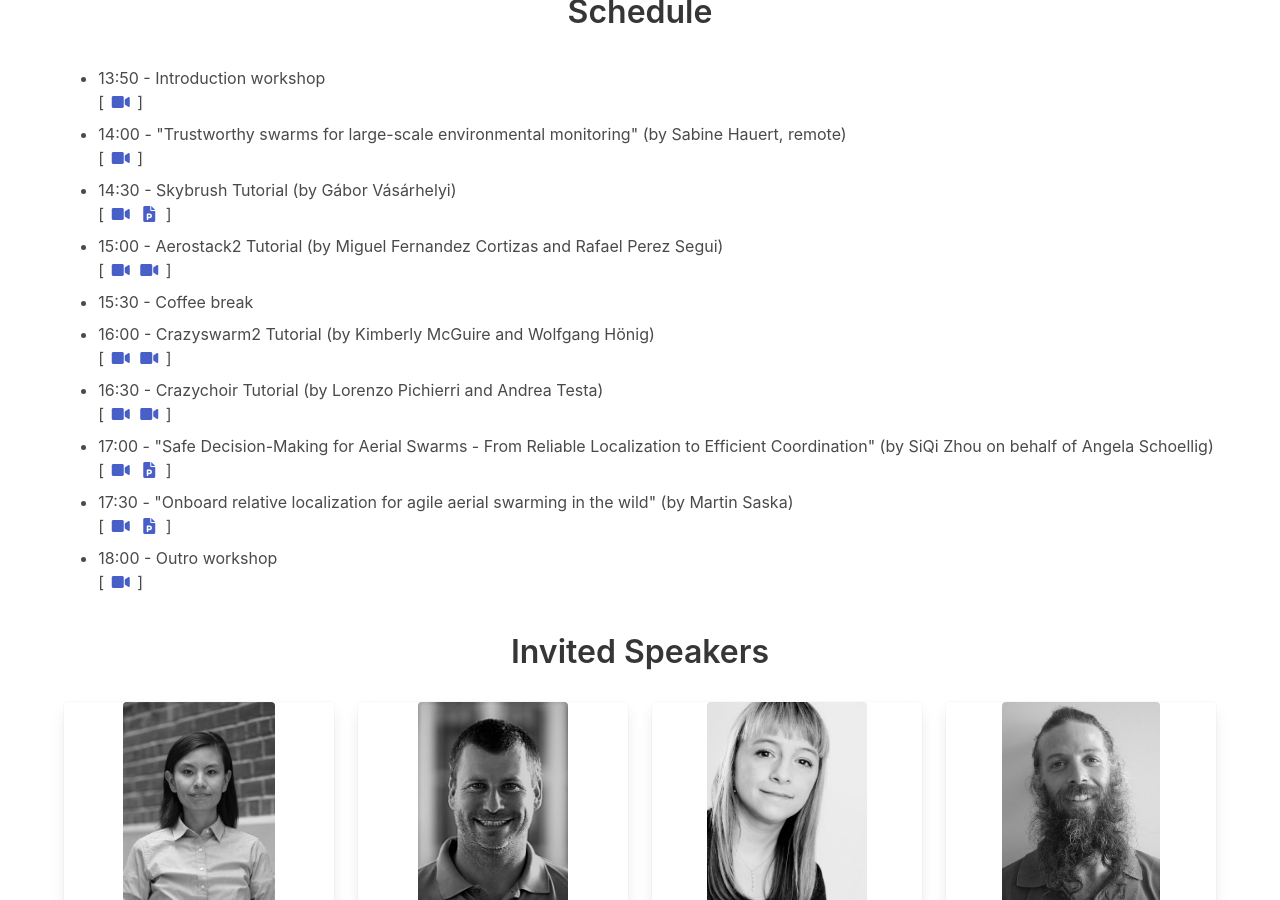
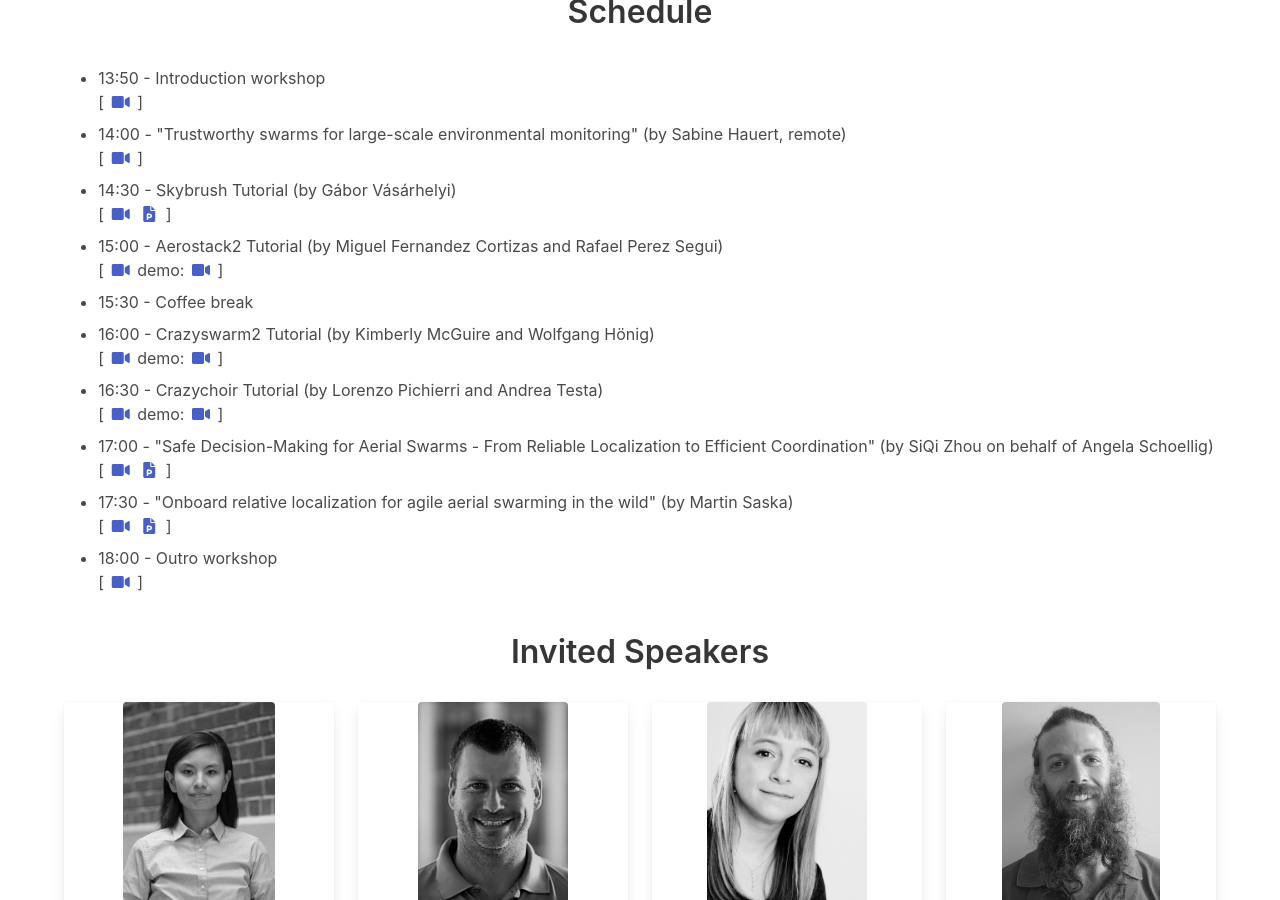
Before and after one commit to IMRCLab/workshop-aerial-swarms-rss2024, a Jekyll site: the page built from index.html, in a window 1280 px wide and 900 px high, scrolled down 851 px. Built offline with Jekyll 4.4.1, drawn with Linux system fonts in a browser that asks for light colours.

Commit message:
Update index.html

```diff
--- a/index.html
+++ b/index.html
@@ -239,7 +239,7 @@
         <br>
           [
             <a href="https://www.youtube.com/watch?v=LnTmqx08K3k&t=4020s"><span class="icon"><i class="fas fa-video"></i></span></a>
-            <a href="https://www.youtube.com/watch?v=F-I42HkfnWY&t=6s"><span class="icon"><i class="fas fa-video"></i></span></a>
+            demo: <a href="https://www.youtube.com/watch?v=s_NTrwU9VaA&t=6s"><span class="icon"><i class="fas fa-video"></i></span></a>
           ]
         </li>
         <li>15:30 - Coffee break </li>
@@ -247,14 +247,14 @@
         <br>
           [
             <a href="https://www.youtube.com/watch?v=LnTmqx08K3k&t=5840s"><span class="icon"><i class="fas fa-video"></i></span></a>
-            <a href="https://www.youtube.com/watch?v=F-I42HkfnWY&t=203s"><span class="icon"><i class="fas fa-video"></i></span></a>
+            demo: <a href="https://www.youtube.com/watch?v=s_NTrwU9VaA&t=82s"><span class="icon"><i class="fas fa-video"></i></span></a>
             ]
         </li>
         <li>16:30 - Crazychoir Tutorial (by Lorenzo Pichierri and Andrea Testa)
         <br>
           [
             <a href="https://www.youtube.com/watch?v=LnTmqx08K3k&t=7506s"><span class="icon"><i class="fas fa-video"></i></span></a>
-            <a href="https://www.youtube.com/watch?v=F-I42HkfnWY&t=84s"><span class="icon"><i class="fas fa-video"></i></span></a>
+            demo: <a href="https://www.youtube.com/watch?v=s_NTrwU9VaA&t=195s"><span class="icon"><i class="fas fa-video"></i></span></a>
             ]
         </li>
         <li>17:00 - "Safe Decision-Making for Aerial Swarms - From Reliable Localization to Efficient Coordination" (by SiQi Zhou on behalf of Angela Schoellig)
```
